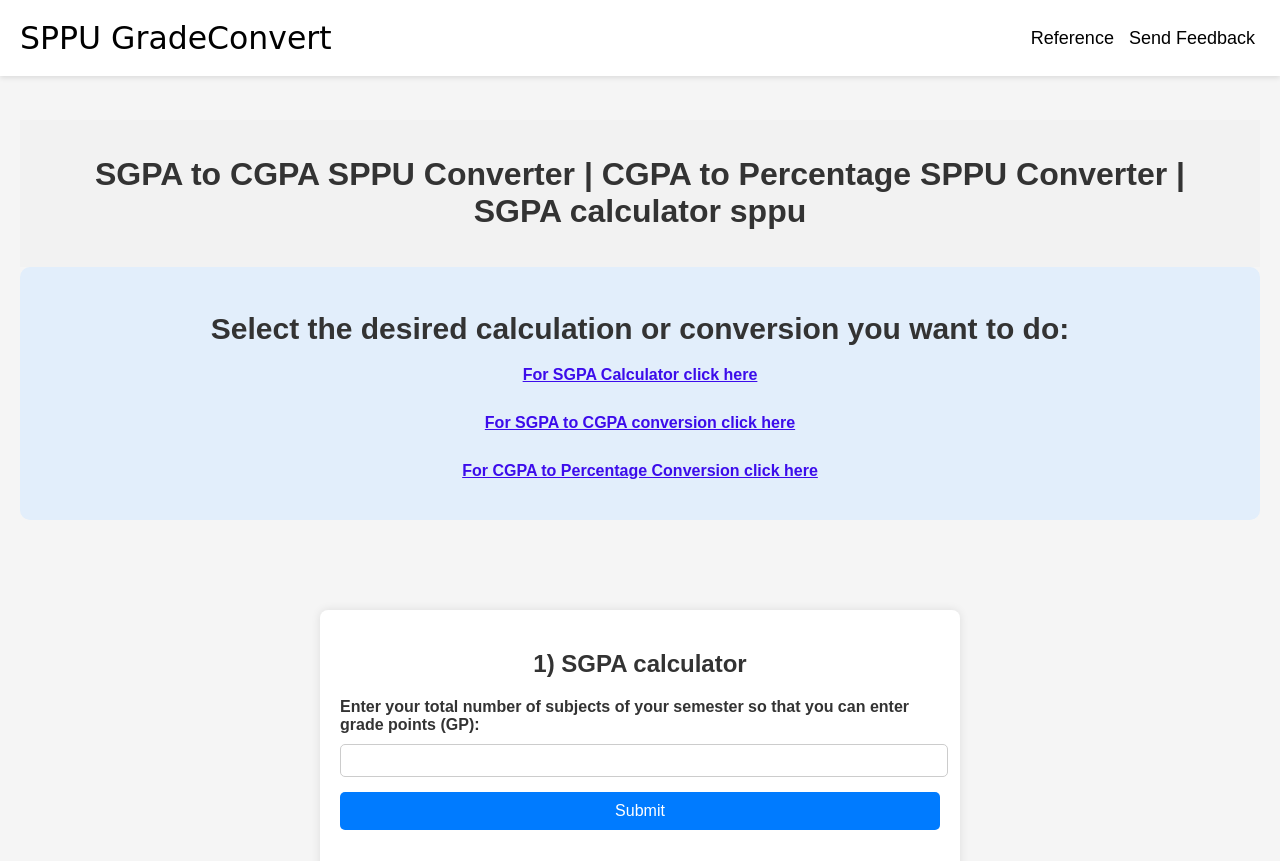
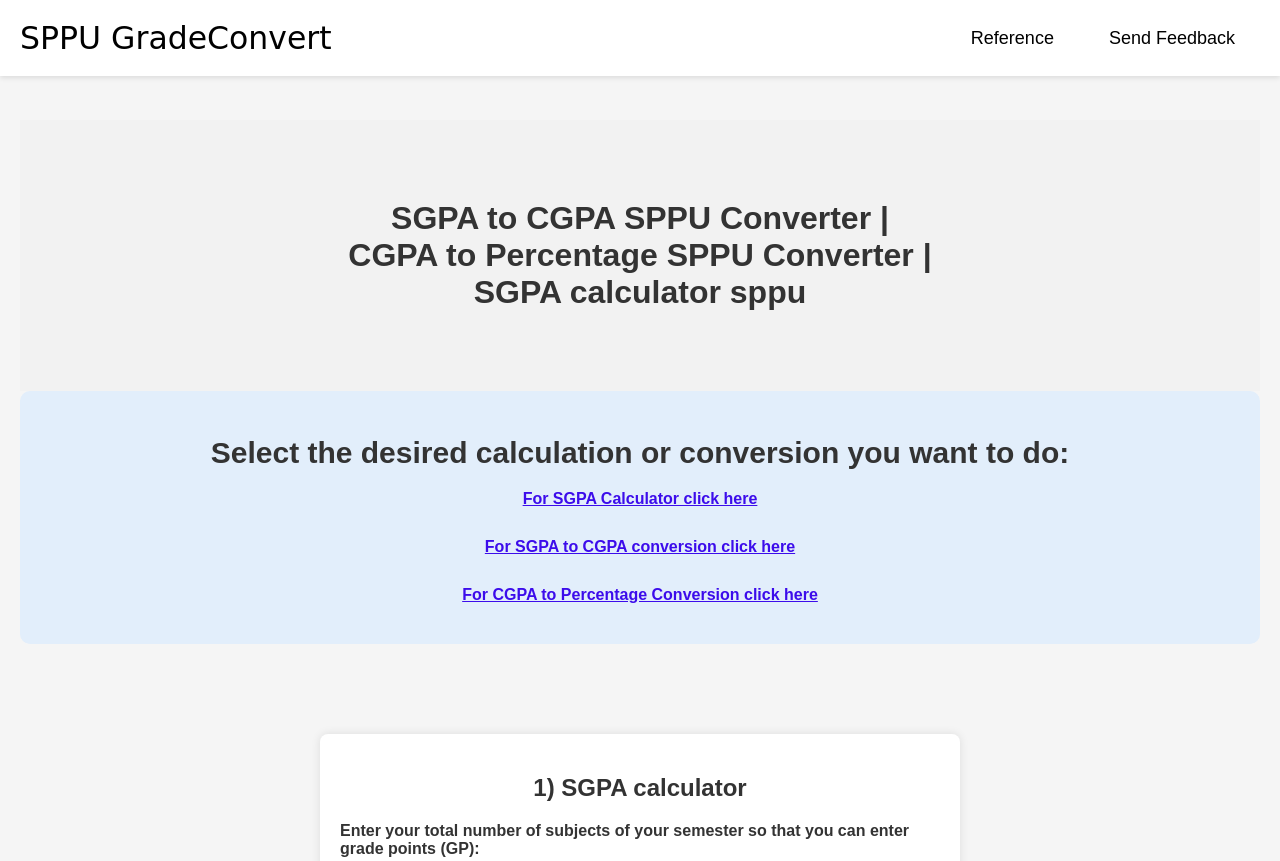
Before and after one commit to aniketbankapur02/sppu-cgpa-percentage-converter, a plain HTML site: page index.html in a window 1280 px wide. Shown: the top 861 px of the page. Drawn offline with Linux system fonts and the light colour scheme.

Commit message:
Update index.html

```diff
--- a/index.html
+++ b/index.html
@@ -5,7 +5,7 @@
     <meta charset="UTF-8">
     <meta name="viewport" content="width=device-width, initial-scale=1.0">
     <meta content='IE=edge' http-equiv='X-UA-Compatible' />
-    <title>SPPU GradeConvert |sgpa calculator sppu |sppu CGPA to Percentage Converter | sppu SGPA to CGPA SPPU converter |
+    <title>SPPU Percentify |sgpa calculator sppu |sppu CGPA to Percentage Converter | sppu SGPA to CGPA SPPU converter |
         CGPA to Percentage Converter
         Pune
         University - SPPU </title>
@@ -387,8 +387,8 @@
             </div>
             <div class="right-side">
                 <ul>
-                    <li><a href="#grade-reference" style="font-size: large;">Reference</a></li>
-                    <li><a style="font-size: 18px;" href="mailto:aniketbankapur@gmail.com">Send Feedback</a></li>
+                    <li><a href="#grade-reference" style="font-size: large;padding: 20px;">Reference</a></li>
+                    <li><a style="font-size: 18px; padding: 20px;" href="mailto:aniketbankapur@gmail.com">Send Feedback</a></li>
                 </ul>
             </div>
         </nav>
@@ -398,8 +398,8 @@
         <!-- Your SGPA to Percentage and CGPA to Percentage sections go here -->
 
         <div style="background-color: #f2f2f2; padding: 10px;">
-            <h1 style="color: #333; text-align: center; padding: 5px;">
-                SGPA to CGPA SPPU Converter | CGPA to Percentage SPPU Converter |<br> SGPA calculator sppu
+            <h1 style="color: #333; text-align: center; padding: 35px;margin: 35px;">
+                SGPA to CGPA SPPU Converter |<br> CGPA to Percentage SPPU Converter |<br> SGPA calculator sppu
             </h1>
         </div>
         <div id="navigation-catalog">
@@ -416,7 +416,7 @@
 
 
                 <!-- SGPA Calculator content -->
-                <h2 id="sgpa-section">1) SGPA calculator </h2>
+                <h2 id="sgpa-calculator">1) SGPA calculator </h2>
 
                 <label for="numSubjects">Enter your total number of subjects of your semester so that you can enter
                     grade points (GP):</label>
@@ -569,7 +569,7 @@
 
     <footer>
         <!-- <p> &copy; 2024 SPPU CGPAPercentify unofficial. All rights reserved.</p> -->
-        <p class="footer_footer__ysJQv">&copy; issue. Contributed by <a href="" target="_blank" style="text-decoration:underline">aniket bankapur</a> This platform is unofficial and not affiliated with SPPU.</p>
+        <p class="footer_footer__ysJQv">&copy; issue made by <a href="" target="_blank" style="text-decoration:underline">aniket bankapur</a> This platform is unofficial and not affiliated with SPPU.</p>
 
         <!-- <p>Contact me:</p>
         <p>Email: <a href=""></a></p>
@@ -697,7 +697,14 @@
             let be_credits_sem_1 = 20;
             let be_credits_sem_2 = 20;
 
-
+            // let fe_sgpa1 = parseFloat(document.getElementById('fe_sgpa1').value);
+            // let fe_sgpa2 = parseFloat(document.getElementById('fe_sgpa2').value);
+            // let se_sgpa1 = parseFloat(document.getElementById('se_sgpa1').value);
+            // let se_sgpa2 = parseFloat(document.getElementById('se_sgpa2').value);
+            // let te_sgpa1 = parseFloat(document.getElementById('te_sgpa1').value);
+            // let te_sgpa2 = parseFloat(document.getElementById('te_sgpa2').value);
+            // let be_sgpa1 = parseFloat(document.getElementById('be_sgpa1').value);
+            // let be_sgpa2 = parseFloat(document.getElementById('be_sgpa2').value);
 
 
             let fe_sgpa1Input = document.getElementById('fe_sgpa1');
```
